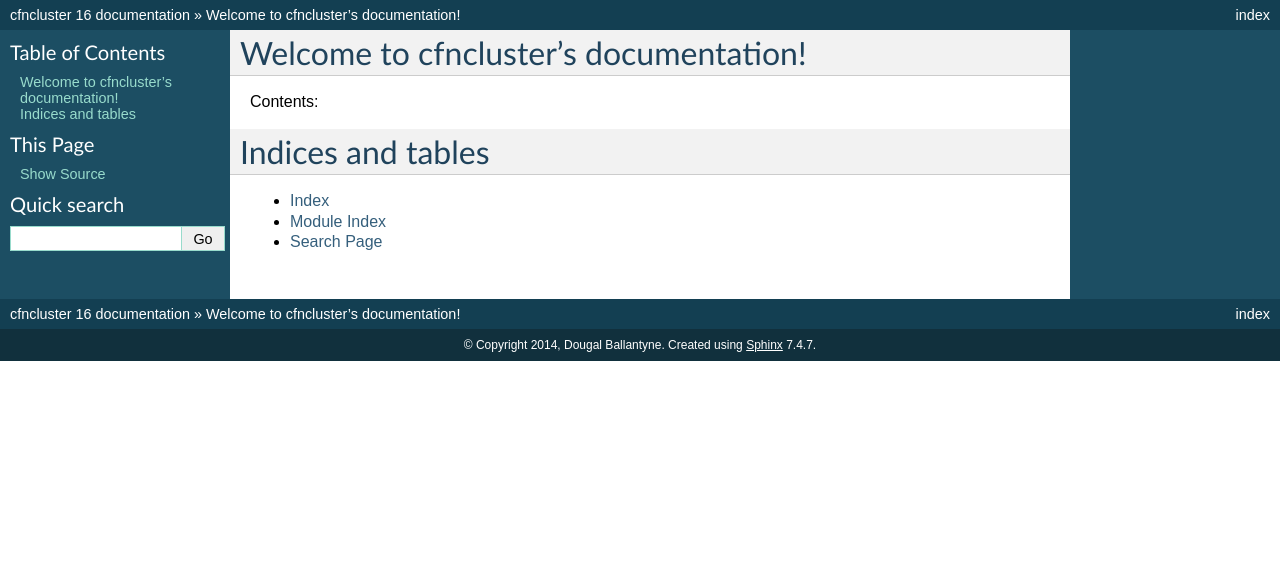
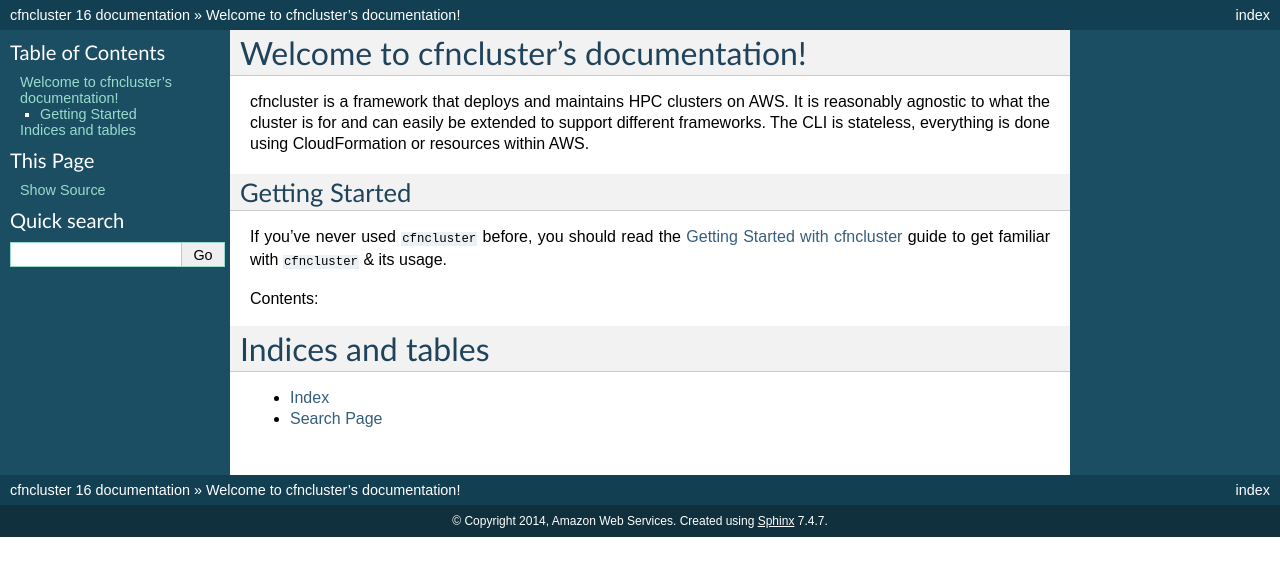
Before and after one commit to aws/aws-parallelcluster, a Sphinx documentation site: the page built from docs/source/index.rst, in a window 1280 px wide. Shown: the top 576 px of the page. Built offline with Sphinx 7.4.7, drawn with Linux system fonts in a browser that asks for light colours.

Commit message:
First draft of getting started.

```diff
--- a/docs/source/conf.py
+++ b/docs/source/conf.py
@@ -46,7 +46,7 @@
 
 # General information about the project.
 project = u'cfncluster'
-copyright = u'2014, Dougal Ballantyne'
+copyright = u'2014, Amazon Web Services'
 
 # The version info for the project you're documenting, acts as replacement for
 # |version| and |release|, also used in various other places throughout the
@@ -199,7 +199,7 @@
 #  author, documentclass [howto, manual, or own class]).
 latex_documents = [
   ('index', 'cfncluster.tex', u'cfncluster Documentation',
-   u'Dougal Ballantyne', 'manual'),
+   u'Dougal Ballantyne', u'Amazon Web Services', 'manual'),
 ]
 
 # The name of an image file (relative to this directory) to place at the top of
--- a/docs/source/index.rst
+++ b/docs/source/index.rst
@@ -5,6 +5,16 @@
 
 Welcome to cfncluster's documentation!
 ======================================
+
+cfncluster is a framework that deploys and maintains HPC clusters on AWS. It is reasonably agnostic to what the cluster is for and can easily be extended to support different frameworks. The CLI is stateless, everything is done using CloudFormation or resources within AWS.
+
+Getting Started
+---------------
+
+If you've never used ``cfncluster`` before, you should read the
+:doc:`Getting Started with cfncluster <getting_started>` guide to get familiar
+with ``cfncluster`` & its usage.
+
 
 Contents:
 
```
Also changed, not shown: other parts of docs/source/index.rst (+0 -1 lines), docs/source/getting_started.rst (added, +105 -0 lines).
